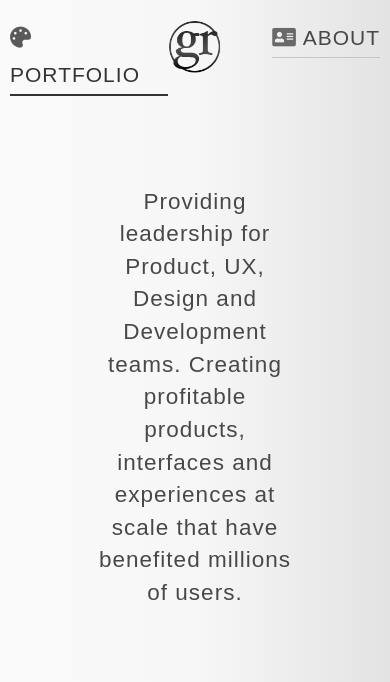
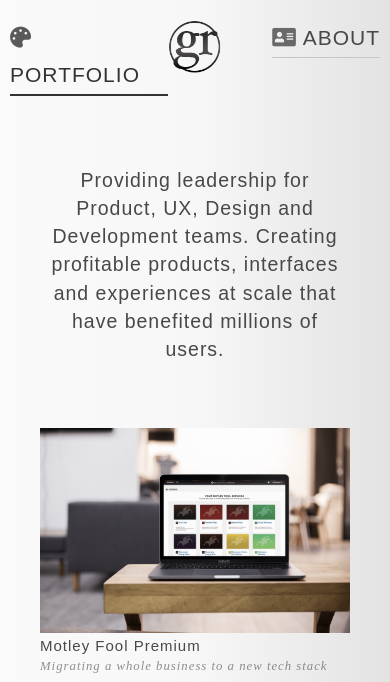
Before and after one commit to robleto/robleto2019, a plain HTML site: page build/index.html in a window 390 px wide. Shown: the top 682 px of the page. Drawn offline with nearby package versions, Linux system fonts and the light colour scheme; a web font is replaced by a local one.

Commit message:
Lowering padding in mobile sizes for blockquotes

```diff
--- a/source/scss/style.scss
+++ b/source/scss/style.scss
@@ -72,10 +72,14 @@
   font-weight: 200;
   font-style: normal;
   border: none;
-  font-size: 150%;
+  font-size: 130%;
   line-height: 1.45;
   text-align: center;
-  padding: 5rem 5rem 3rem;
+  padding: 3rem 1rem 1rem;
+  @media (min-width: 600px) {
+    padding: 5rem 5rem 3rem;
+    font-size: 150%;
+  }
 }
 
 h2 {
```
Also changed, not shown: build/css/style.css, 1 other file.
